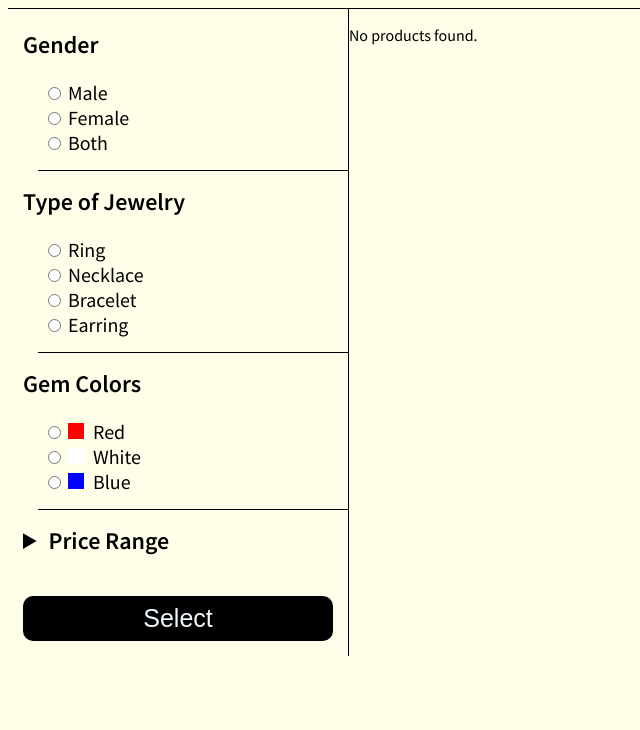
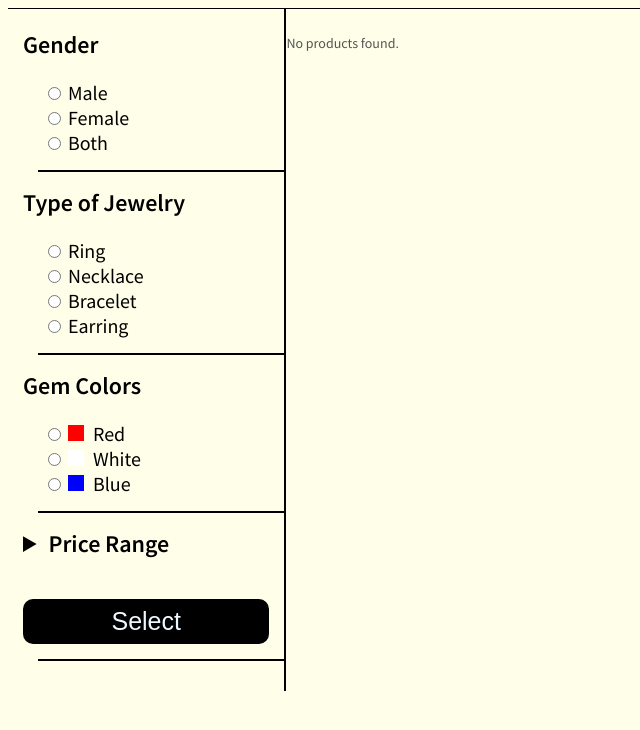
Before and after one commit to HuuHau235/GleamCraft, a PHP site: page /GleamCraft/app/views/product/index.php in a window 1280 px wide. Shown: the top 730 px of the page, without its empty margins (0-640 px from the left). Run offline with PHP 8.4, Linux system fonts and the light colour scheme.

Commit message:
thien/product/ css and add link detail

```diff
--- a/app/views/product/index.php
+++ b/app/views/product/index.php
@@ -56,21 +56,26 @@
             </details>
         </div>
         <button type="submit" id="filterBtn">Select</button>
+        <div class="underline"></div>
+
     </form>
 
     <div class="products">
         <?php
         global $products;
         ?>
-    <?php if (!empty($products)): ?>
+        <?php if (!empty($products)): ?>
             <ul>
                 <?php foreach ($products as $product): ?>
                     <li>
-                        <img src="<?php echo htmlspecialchars($product['image']); ?>" alt="Product Image" width="100"><br>
-                        <strong><?php echo htmlspecialchars($product['name']); ?></strong><br>
-                        Price: <?php echo number_format($product['price'], 0, ',', '.'); ?> VND</p>
-                        Type: <?php echo htmlspecialchars($product['type_name']); ?><br>
-                        Color: <?php echo htmlspecialchars($product['color']); ?>
+                        <!-- Liên kết đến trang chi tiết sản phẩm  -->
+                        <a href="http://localhost:3000/app/views/detail/index.php?id=<?php echo htmlspecialchars($product['product_id']); ?>">
+                            <img src="<?php echo htmlspecialchars($product['image']); ?>" alt="Product Image" ><br>
+                            <strong><?php echo htmlspecialchars($product['name']); ?></strong><br>
+                            Price: <?php echo number_format($product['price'], 0, ',', '.'); ?> VND<br>
+                            Type: <?php echo htmlspecialchars($product['type_name']); ?><br>
+                            Color: <?php echo htmlspecialchars($product['color']); ?>
+                        </a>
                     </li>
                 <?php endforeach; ?>
             </ul>
--- a/app/views/shared/header.php
+++ b/app/views/shared/header.php
@@ -20,7 +20,7 @@
                 <li class="nav-item"><a href="/" class="nav-link text-dark">Home</a></li>
                 <li class="nav-item"><a href="/about" class="nav-link text-dark">About us</a></li>
                 <li class="nav-item"><a href="/collections" class="nav-link text-dark">Collection</a></li>
-                <li class="nav-item"><a href="/products/" class="nav-link text-dark">Products</a></li>
+                <li class="nav-item"><a href="http://localhost/GleamCraft/app/controllers/ProductController.php" class="nav-link text-dark">Products</a></li>
                 <li class="nav-item"><a href="/brands" class="nav-link text-dark">Brands</a></li>
             </ul>
         </nav>
--- a/assets/css/product.css
+++ b/assets/css/product.css
@@ -7,11 +7,11 @@ body {
 .container {
     display: flex;
     border-top: 1px solid black;
-
+    width: 100%;
 }
 .filter {
-    border-right: 1px solid black;
-    width: 310px;
+    /* border-right: 2px solid black; */
+    width: 20%;
     height: 100%;
     padding: 15px;
 }
@@ -25,7 +25,7 @@ label {
 }
 .underline {
     width: 100%;
-    height: 1px;
+    height: 2px;
     background-color: black;
     margin: 15px;
 }
@@ -36,9 +36,6 @@ details summary {
     margin-bottom: 10px;
 }
 
-/* .type{
-
-} */
 .gem-colors label div {
     display: inline-block;
     width: 16px;
@@ -67,3 +64,59 @@ details summary {
     color: aliceblue;
     background-color: rgb(255, 0, 0);
 }
+
+.products {
+    display: flex;
+    flex-wrap: wrap;
+    gap: 20px;
+    justify-content: space-between;
+    padding: 20px 0;
+    list-style: none;
+    width: 80%;
+    border-left: 2px solid black;
+}
+
+.products ul {
+    display: flex;
+    flex-wrap: wrap;
+    gap: 50px;
+    list-style: none;
+}
+
+.products li {
+    width: 320px;
+    border: 1px solid #ddd;
+    border-radius: 5px;
+    box-shadow: 0 4px 6px rgba(0, 0, 0, 0.1);
+    overflow: hidden;
+    text-align: center;
+    background-color: #fff;
+    transition: transform 0.3s ease, box-shadow 0.3s ease;
+}
+
+.products li:hover {
+    transform: scale(1.05);
+    box-shadow: 0 6px 8px rgba(0, 0, 0, 0.15);
+}
+.products img {
+    width: 100%;
+    height: auto;
+    border-bottom: 1px solid #ddd;
+}
+
+.products a {
+    text-decoration: none;
+    color: #333;
+}
+
+.products strong {
+    font-weight: 600;
+    display: block;
+    margin: 10px 0 5px;
+}
+
+.products p, .products span {
+    font-size: 14px;
+    color: #555;
+    margin: 5px 0;
+}
```
